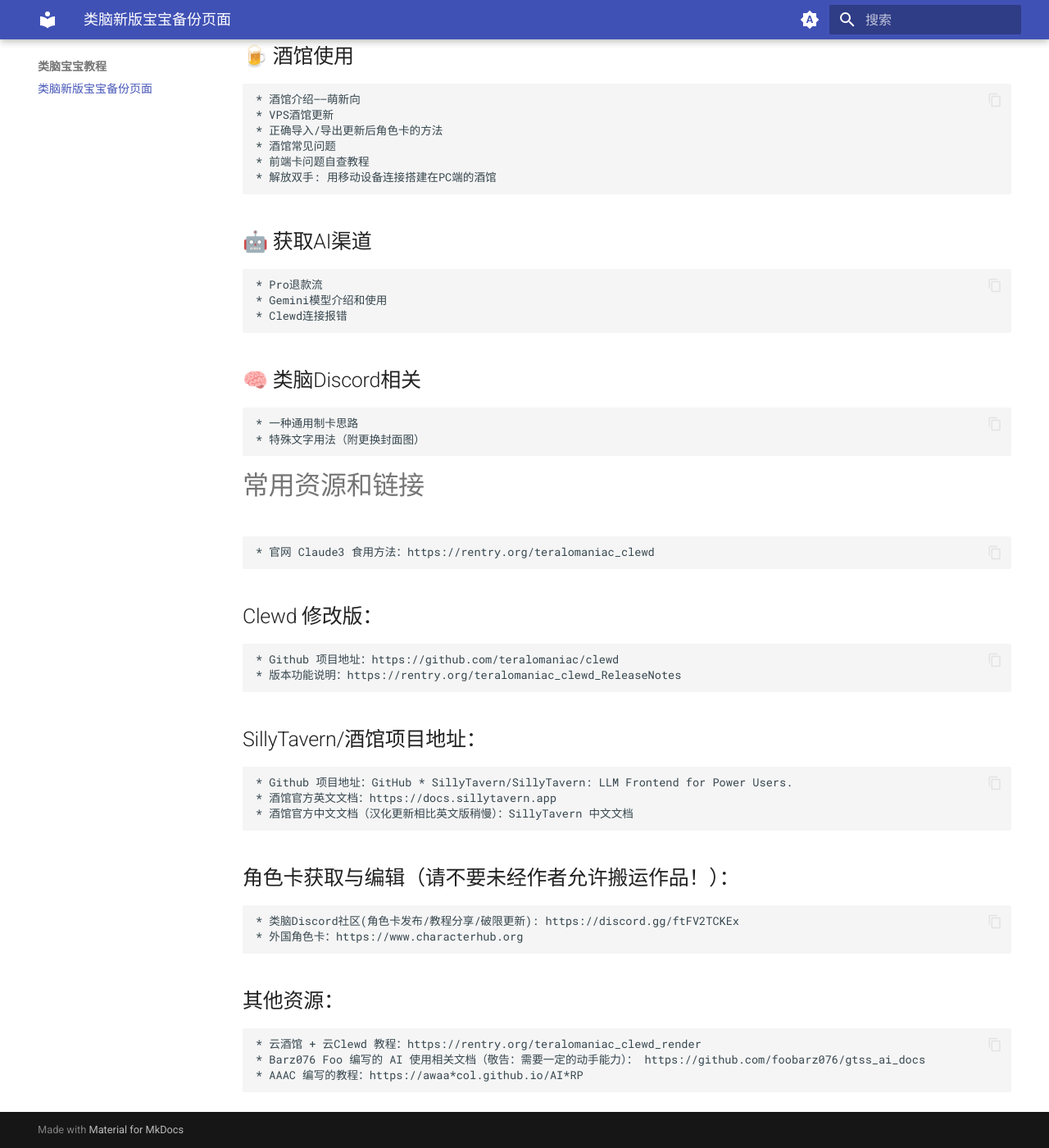
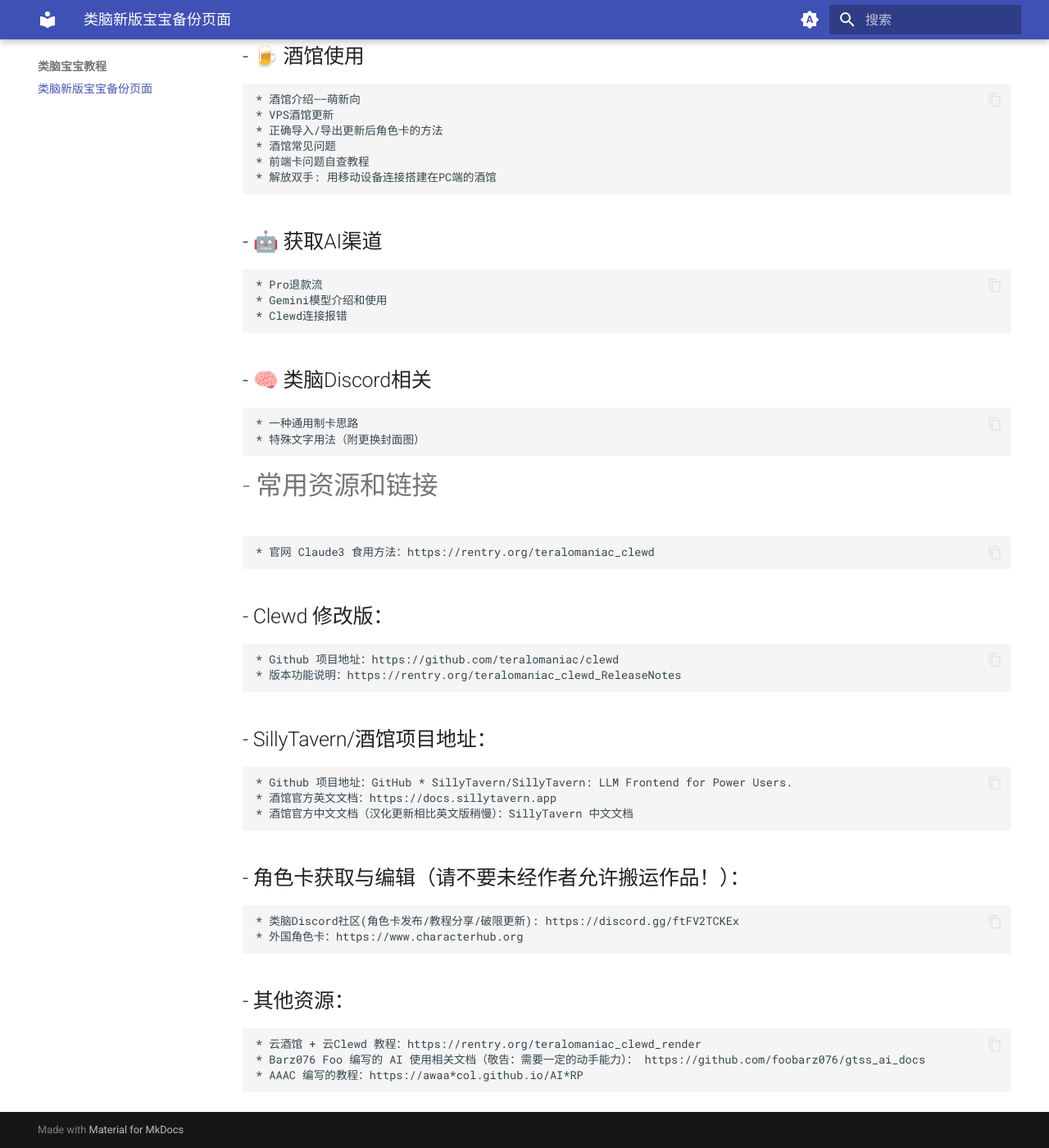
Before and after one commit to supmamamamma/baoleinao, an MkDocs documentation site: the page built from docs/index.md, in a window 1280 px wide and 1400 px high, scrolled down 624 px. Shown: the whole window at 82% size. Built offline with MkDocs 1.6.1 and Material for MkDocs 9.7.7, drawn with Linux system fonts in a browser that asks for light colours.

Commit message:
fix:make lable

```diff
--- a/docs/index.md
+++ b/docs/index.md
@@ -11,13 +11,15 @@
 	本教程希望帮助刚入坑的萌新顺利愉快地和AI进行聊天以角色扮演（使用pc版阅读体验更佳）有些教学页面非常长，有可能你只需要解决某一个问题，或已经完成了一些步骤,这个时候只需在已经选中该页面的情况下,再次点击左侧的页面标题，就会展开当前页面的目录,单击目录子条目就可以直接跳转。
 
 # 目录
-## 搭建部署
+## - 搭建部署
+
 	* Windows本地部署酒馆与clewd教程
 	* 通过 Github Desktop 在PC本地安装酒馆/clewd/YouChat_Proxy
 	* VPS 云端部署酒馆与Clewd
 	* [傻瓜式图文教程]SillyTavern Docker 一键部署教程 * 开箱即用的容器版酒馆！🎮
 
-## 🍺 酒馆使用
+## - 🍺 酒馆使用
+
 	* 酒馆介绍——萌新向
 	* VPS酒馆更新
 	* 正确导入/导出更新后角色卡的方法
@@ -25,32 +27,39 @@
 	* 前端卡问题自查教程
 	* 解放双手: 用移动设备连接搭建在PC端的酒馆
 
-## 🤖 获取AI渠道
+## - 🤖 获取AI渠道
+
 	* Pro退款流
 	* Gemini模型介绍和使用
 	* Clewd连接报错
 
-## 🧠 类脑Discord相关
+## - 🧠 类脑Discord相关
+
 	* 一种通用制卡思路
 	* 特殊文字用法（附更换封面图）
 
-# 常用资源和链接
+# - 常用资源和链接
+
 	* 官网 Claude3 食用方法：https://rentry.org/teralomaniac_clewd
 
-## Clewd 修改版：
+## - Clewd 修改版：
+
 	* Github 项目地址：https://github.com/teralomaniac/clewd
 	* 版本功能说明：https://rentry.org/teralomaniac_clewd_ReleaseNotes
 
-## SillyTavern/酒馆项目地址：
+## - SillyTavern/酒馆项目地址：
+
 	* Github 项目地址：GitHub * SillyTavern/SillyTavern: LLM Frontend for Power Users.
 	* 酒馆官方英文文档：https://docs.sillytavern.app
 	* 酒馆官方中文文档（汉化更新相比英文版稍慢）：SillyTavern 中文文档
 
-## 角色卡获取与编辑（请不要未经作者允许搬运作品！）：
+## - 角色卡获取与编辑（请不要未经作者允许搬运作品！）：
+
 	* 类脑Discord社区(角色卡发布/教程分享/破限更新): https://discord.gg/ftFV2TCKEx
 	* 外国角色卡：https://www.characterhub.org
 
-## 其他资源：
+## - 其他资源：
+
 	* 云酒馆 + 云Clewd 教程：https://rentry.org/teralomaniac_clewd_render
 	* Barz076 Foo 编写的 AI 使用相关文档（敬告：需要一定的动手能力）： https://github.com/foobarz076/gtss_ai_docs
 	* AAAC 编写的教程：https://awaa*col.github.io/AI*RP
```
